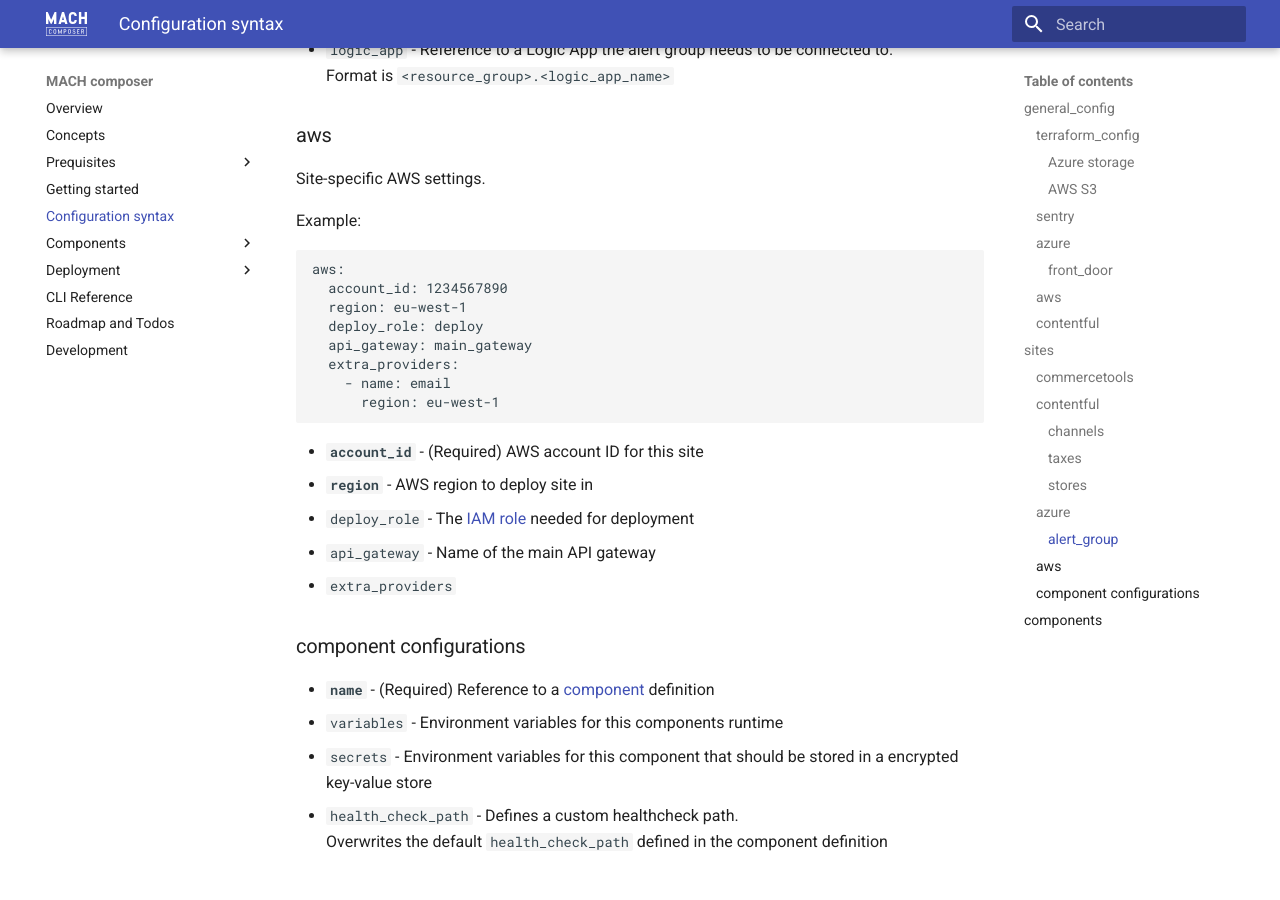
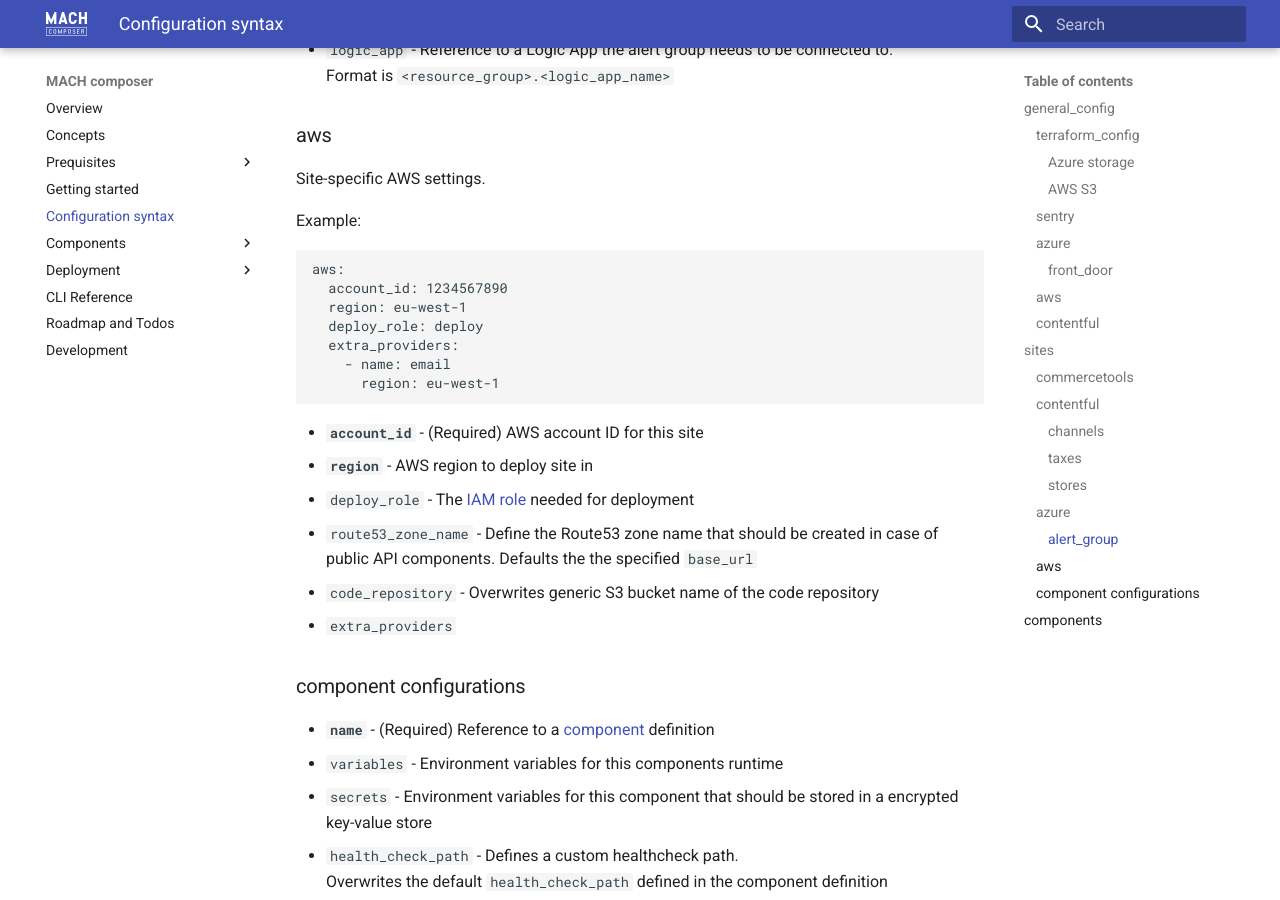
Before and after one commit to mach-composer/mach-composer-cli, an MkDocs documentation site: the page built from docs/src/syntax.md, in a window 1280 px wide and 900 px high, scrolled down 7967 px. Built offline with MkDocs 1.6.1 and Material for MkDocs 9.7.7, drawn with Linux system fonts in a browser that asks for light colours; a script that is not in the unit is left out.

```diff
--- a/docs/src/syntax.md
+++ b/docs/src/syntax.md
@@ -326,7 +326,6 @@ aws:
   account_id: 1234567890
   region: eu-west-1
   deploy_role: deploy
-  api_gateway: main_gateway
   extra_providers:
     - name: email
       region: eu-west-1
@@ -335,7 +334,8 @@ aws:
 - **`account_id`** - (Required) AWS account ID for this site
 - **`region`** - AWS region to deploy site in
 - `deploy_role` - The [IAM role](./prerequisites/aws#iam-deploy-role) needed for deployment
-- `api_gateway` - Name of the main API gateway
+- `route53_zone_name` - Define the Route53 zone name that should be created in case of public API components. Defaults the the specified `base_url`
+- `code_repository` - Overwrites generic S3 bucket name of the code repository
 - `extra_providers`
 
 
```
Also changed, not shown: CHANGELOG.md, 1 other file.
